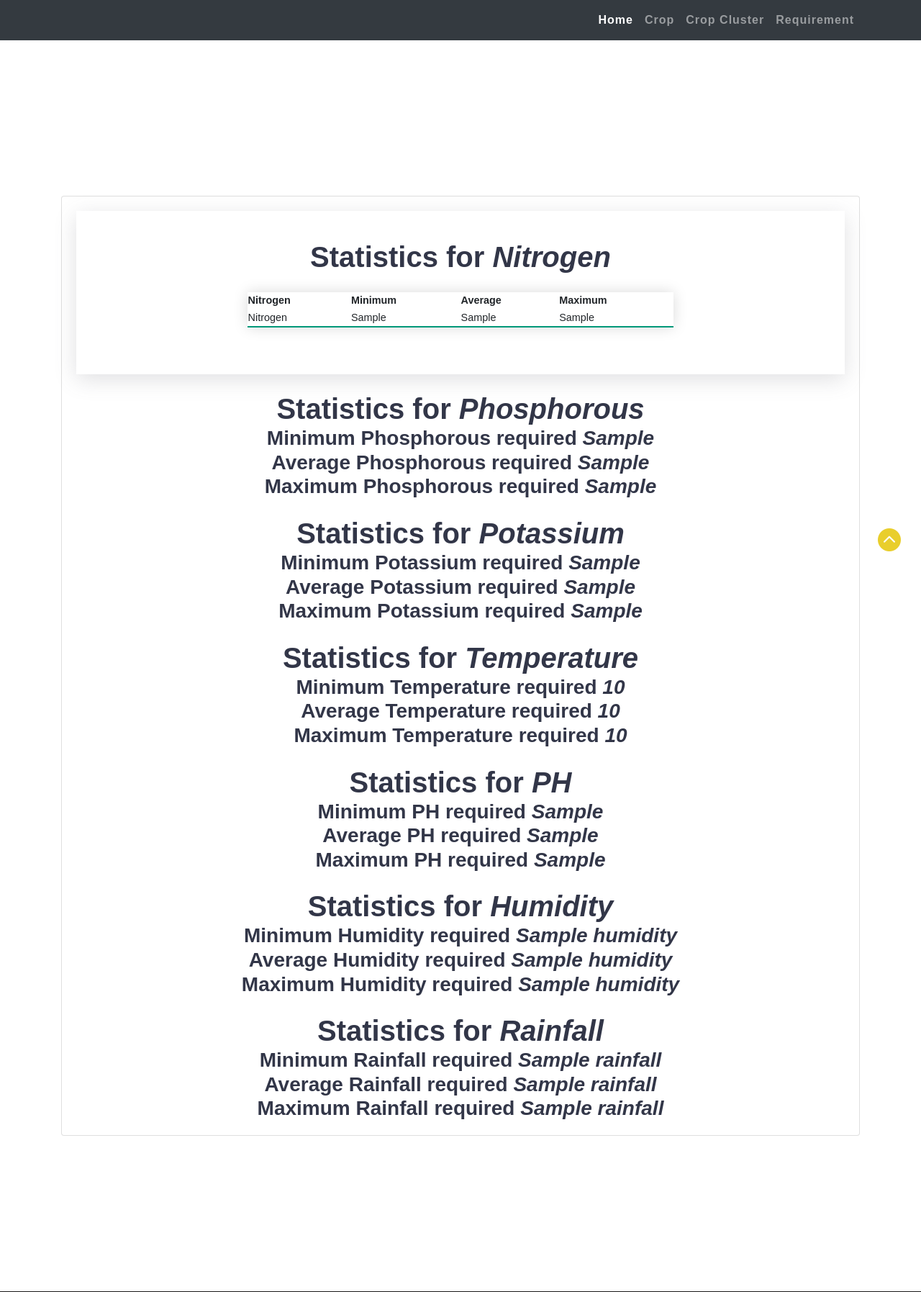
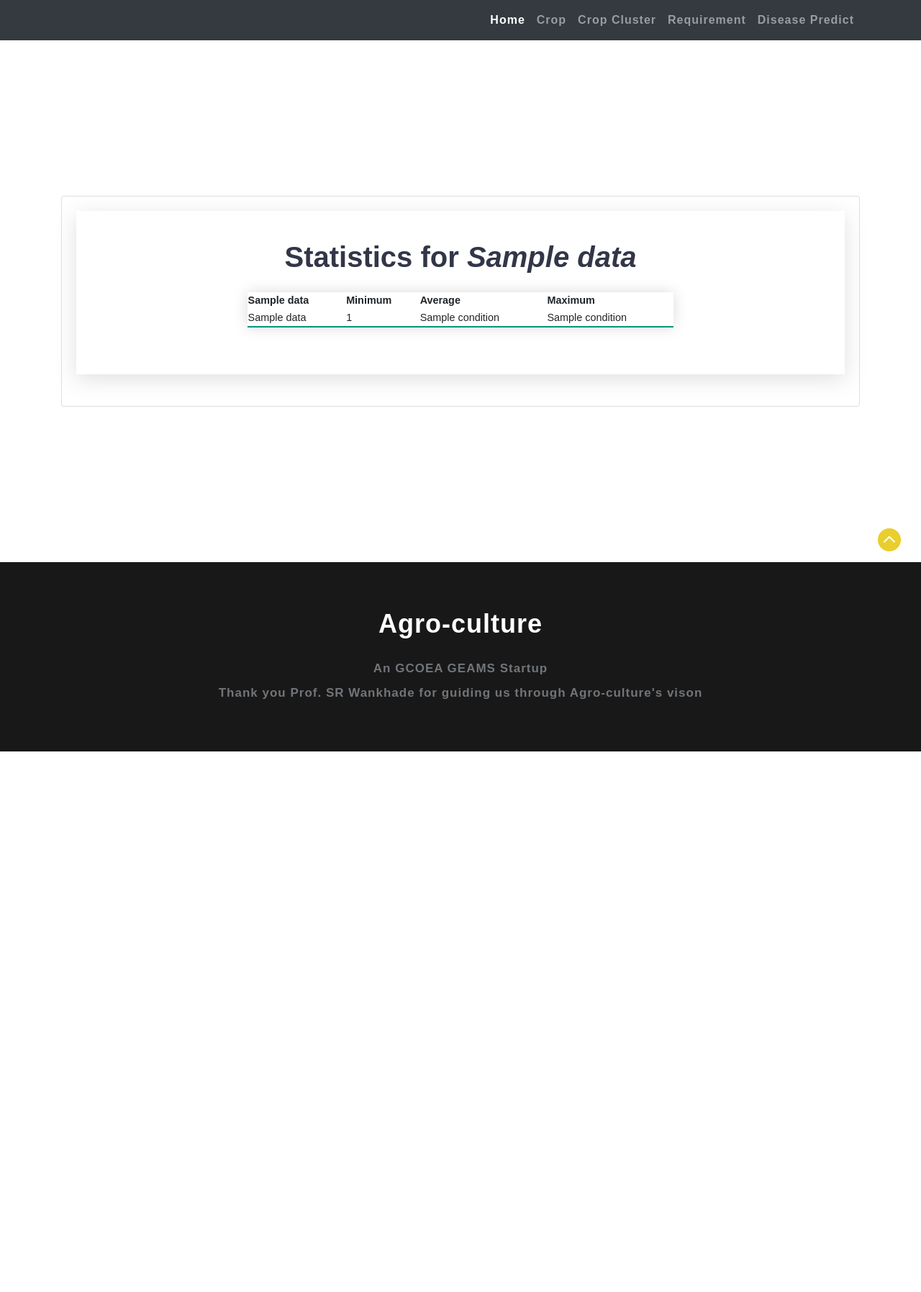
Before and after one commit to mohitrakhade20/agro-culture, a Flask app: template templates/requirement_result.html in a window 1280 px wide. Shown: the top 1795 px of the page at 72% size. After the commit the page ends 1044 px from the top, so only its background shows below. Run offline with Flask 2, Linux system fonts and the light colour scheme; the template is opened without the code that fills it: most values are stand-ins (such as "Sample title", 1, 10 or a date in 2020); parts of the project's set-up code (start-up, migrations or seed data) failed here and were passed over; some libraries are stand-ins or nearby versions; some web fonts are replaced.

Commit message:
cnn and table commit

```diff
--- a/app.py
+++ b/app.py
@@ -10,6 +10,10 @@ import config
 import pickle
 import io
 import torch
+import os
+import keras as k
+from PIL import Image
+import PIL
 from torchvision import transforms
 from PIL import Image
 from utils.model import ResNet9
@@ -25,6 +29,32 @@ crop_recommendation_data_path = 'Data/data.csv'
 # lets read the dataset
 data = pd.read_csv(crop_recommendation_data_path)
 
+# Loading plant disease classification model
+disease_classes = ['Pepper,_bell___Bacterial_spot',
+                   'Pepper,_bell___healthy',
+                   'Potato___Early_blight',
+                   'Potato___Late_blight',
+                   'Potato___healthy',
+                   'Soybean___healthy',
+                   'Tomato___Bacterial_spot',
+                   'Tomato___Early_blight',
+                   'Tomato___Late_blight',
+                   'Tomato___Leaf_Mold',
+                   'Tomato___Septoria_leaf_spot',
+                   'Tomato___Spider_mites Two-spotted_spider_mite',
+                   'Tomato___Target_Spot',
+                   'Tomato___Tomato_Yellow_Leaf_Curl_Virus',
+                   'Tomato___Tomato_mosaic_virus',
+                   'Tomato___healthy']
+
+MODEL_PATH = 'models/disease_selected_100.h5'
+
+disease_model = None
+if os.path.exists(MODEL_PATH):
+    disease_model = k.models.load_model(MODEL_PATH)
+    print("model found")
+else:
+    print("Model not found")
 
 # ===============================================================================================
 # ------------------------------------ FLASK APP -------------------------------------------------
@@ -57,7 +87,6 @@ def crop_recommend():
 def crop_cluster():
     title = 'Crop __________ Recommendation'
     return render_template('crop_cluster.html', title=title)
-
 
 # render crop recommendation form page
 @ app.route('/requirement')
@@ -130,7 +159,39 @@ def crop_requirement():
         for key, value in conditions.items():
             res[key] = [round(x[key].min(), 2), round(x[key].mean(), 2), round(x[key].max(), 2)]
 
-    return render_template('requirement_result.html', condition=res, crop=crop, title=title)
+    return render_template('requirement_result.html', condition=res, crop=crop, data=conditions, title=title)
+
+
+def predict_image(img, model=disease_model):
+    img = Image.open(io.BytesIO(img))
+    size = (64, 64)
+    img = img.resize(size, PIL.Image.ANTIALIAS)
+    test_image = np.expand_dims(img, axis=0)
+    result = model.predict(test_image)
+    return result
+
+
+@app.route('/disease-predict', methods=['GET', 'POST'])
+def disease_prediction():
+    title = 'Agro Culture - Disease Detection'
+
+    if request.method == 'POST':
+        if 'file' not in request.files:
+            return redirect(request.url)
+        file = request.files.get('file')
+        if not file:
+            return render_template('disease.html', title=title)
+        try:
+            img = file.read()
+
+            prediction = predict_image(img)
+            print(prediction)
+            prediction = prediction.tolist()[0]
+            prediction = disease_classes[prediction.index(max(prediction))]
+            return render_template('disease-result.html', prediction=prediction, title=title)
+        except Exception as e:
+            print(e)
+    return render_template('disease.html', title=title)
 
 
 
--- a/templates/layout.html
+++ b/templates/layout.html
@@ -180,6 +180,9 @@ Smartphone Compatible web template, free webdesigns for Nokia, Samsung, LG, Sony
 					<li class="nav-item">
 						<a class="nav-link" href="{{ url_for('requirement') }}">Requirement</a>
 					</li>
+					<li class="nav-item">
+						<a class="nav-link" href="{{ url_for('disease_prediction') }}">Disease Predict</a>
+					</li>
 				</ul>
 			</div>
 		</div>
--- a/templates/requirement_result.html
+++ b/templates/requirement_result.html
@@ -41,26 +41,14 @@
   <div class="row">
       <div class="col-sm py-2 py-md-3">
           <div class="card card-body" style="justify-content: center; box-shadow: 1em;">
+           {%for i in data%}
               <div style="box-shadow: rgba(100, 100, 111, 0.2) 0px 7px 29px 0px; padding: 40px;">
-
-
-                <h1 class="text-center"><b>Statistics for <i>Nitrogen</i></b></h1>
+                <h1 class="text-center"><b>Statistics for <i>{{data[i]}}</i></b></h1>
                 <ul>
-                  <!-- <table class="styled-table">
-
-                    <tbody>
-                      <tr class="active-row">
-                        <td><li><h5 class="text-center"><b>Minimum Nitrogen required <i>{{ condition["N"][0] }} </i></b></h5></li></td>
-                        <td><li><h5 class="text-center"><b>Average Nitrogen required <i>{{ condition["N"][1] }} </i></b></h5></li></td>
-                        <td><li> <h5 class="text-center"><b>Maximum Nitrogen required <i>{{ condition["N"][2] }} </i></b></h5></li></td>
-                      </tr>
-                    </tbody>
-                  </table> -->
-
                   <table class="styled-table" style="margin-left: 20%; width: 60%; ">
                     <thead>
                       <tr>
-                        <th>Nitrogen</th>
+                        <th>{{data[i]}}</th>
                         <th>Minimum</th>
                         <th>Average</th>
                         <th>Maximum</th>
@@ -68,10 +56,10 @@
                     </thead>
                     <tbody>
                       <tr>
-                        <td>Nitrogen</td>
-                        <td>{{ condition["N"][0] }}</td>
-                        <td>{{ condition["N"][1] }}</td>
-                        <td>{{ condition["N"][2] }}</td>
+                        <td>{{data[i]}}</td>
+                        <td>{{ condition[i][0] }}</td>
+                        <td>{{ condition[i][1] }}</td>
+                        <td>{{ condition[i][2] }}</td>
                       </tr>
                     </tbody>
                   </table>
@@ -80,54 +68,7 @@
                 </ul>
               </div>
                <br>
-
-               <h1 class="text-center"><b>Statistics for <i>Phosphorous</i></b></h1>
-               <ul>
-                 <li><h3 class="text-center"><b>Minimum Phosphorous required <i>{{ condition["P"][0] }} </i></b></h3></li>
-                 <li><h3 class="text-center"><b>Average Phosphorous required <i>{{ condition["P"][1] }} </i></b></h3></li>
-                 <li><h3 class="text-center"><b>Maximum Phosphorous required <i>{{ condition["P"][2] }} </i></b></h3></li>
-               </ul>
-               <br>
-
-               <h1 class="text-center"><b>Statistics for <i>Potassium</i></b></h1>
-               <ul>
-                 <li><h3 class="text-center"><b>Minimum Potassium required <i>{{ condition["K"][0] }} </i></b></h3></li>
-                 <li><h3 class="text-center"><b>Average Potassium required <i>{{ condition["K"][1] }} </i></b></h3></li>
-                 <li><h3 class="text-center"><b>Maximum Potassium required <i>{{ condition["K"][2] }} </i></b></h3></li>
-               </ul>
-               <br>
-
-               <h1 class="text-center"><b>Statistics for <i>Temperature</i></b></h1>
-               <ul>
-                 <li><h3 class="text-center"><b>Minimum Temperature required <i>{{ condition["temperature"][0] }} </i></b></h3></li>
-                 <li><h3 class="text-center"><b>Average Temperature required <i>{{ condition["temperature"][1] }} </i></b></h3></li>
-                 <li><h3 class="text-center"><b>Maximum Temperature required <i>{{ condition["temperature"][2] }} </i></b></h3></li>
-               </ul>
-               <br>
-
-               <h1 class="text-center"><b>Statistics for <i>PH</i></b></h1>
-               <ul>
-                 <li><h3 class="text-center"><b>Minimum PH required <i>{{ condition["ph"][0] }} </i></b></h3></li>
-                 <li><h3 class="text-center"><b>Average PH required <i>{{ condition["ph"][1] }} </i></b></h3></li>
-                 <li><h3 class="text-center"><b>Maximum PH required <i>{{ condition["ph"][2] }} </i></b></h3></li>
-               </ul>
-               <br>
-
-               <h1 class="text-center"><b>Statistics for <i>Humidity</i></b></h1>
-               <ul>
-                 <li><h3 class="text-center"><b>Minimum Humidity required <i>{{ condition["humidity"][0] }} </i></b></h3></li>
-                 <li><h3 class="text-center"><b>Average Humidity required <i>{{ condition["humidity"][1] }} </i></b></h3></li>
-                 <li><h3 class="text-center"><b>Maximum Humidity required <i>{{ condition["humidity"][2] }} </i></b></h3></li>
-               </ul>
-               <br>
-
-               <h1 class="text-center"><b>Statistics for <i>Rainfall</i></b></h1>
-               <ul>
-                 <li><h3 class="text-center"><b>Minimum Rainfall required <i>{{ condition["rainfall"][0] }} </i></b></h3></li>
-                 <li><h3 class="text-center"><b>Average Rainfall required <i>{{ condition["rainfall"][1] }} </i></b></h3></li>
-                 <li><h3 class="text-center"><b>Maximum Rainfall required <i>{{ condition["rainfall"][2] }} </i></b></h3></li>
-               </ul>
-
+              {%endfor%}
 
           </div>
       </div>
```
Also changed, not shown: templates/disease-result.html (added, +14 -0 lines), templates/disease.html (added, +54 -0 lines).
